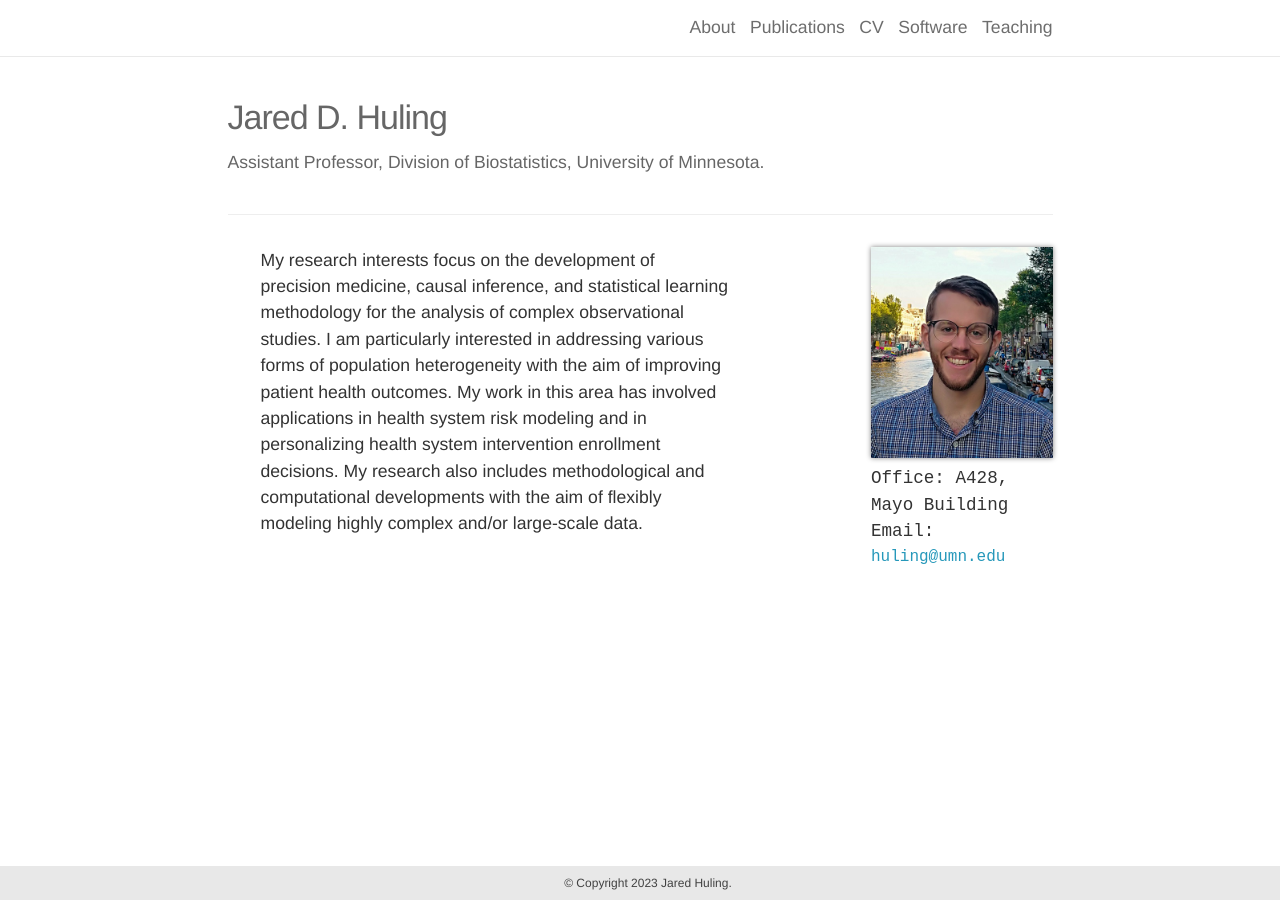
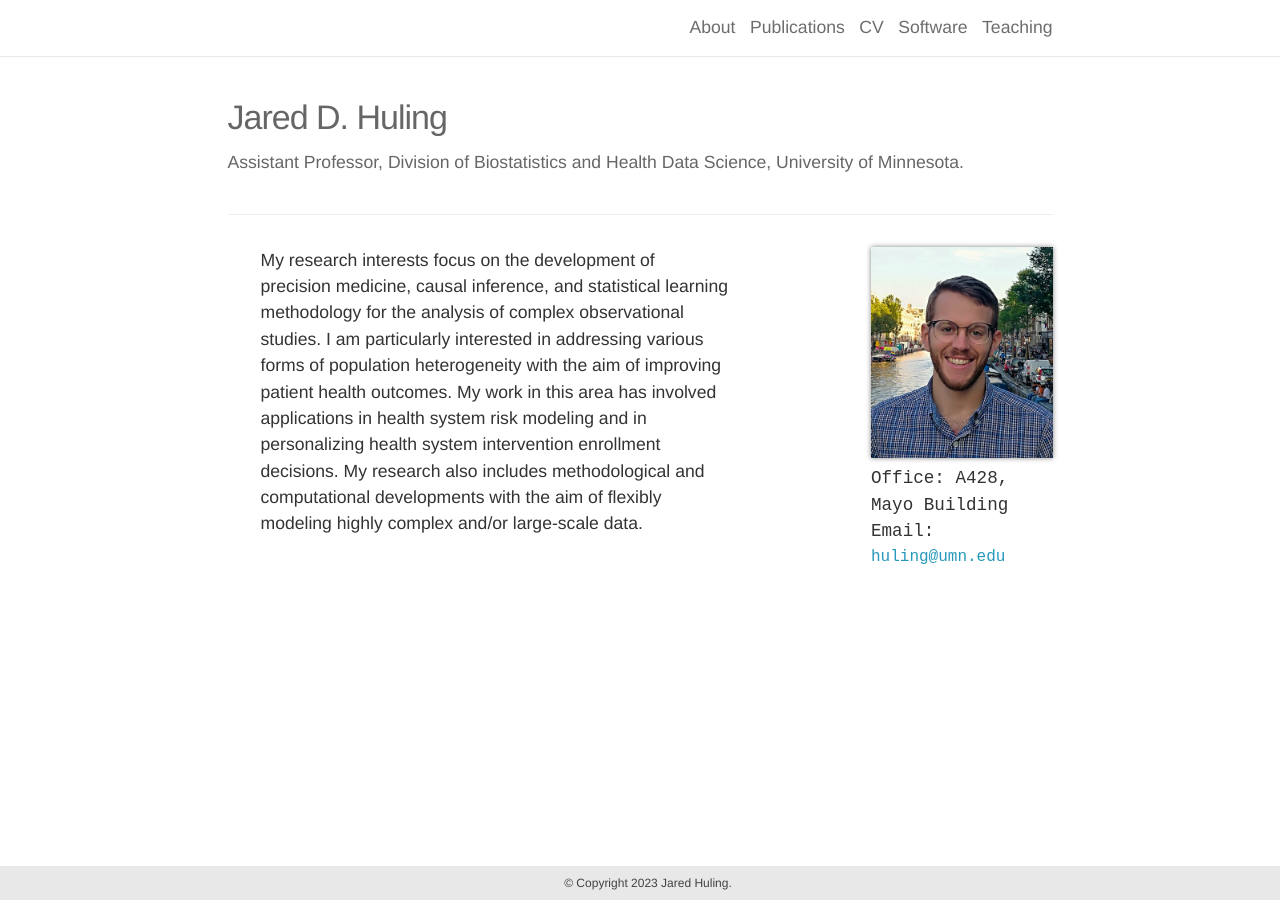
Before and after one commit to jaredhuling/jaredhuling.github.io, a Jekyll site: the page built from _pages/about.md, in a window 1280 px wide. Built offline with Jekyll 4.4.1, drawn with Linux system fonts in a browser that asks for light colours; nearby versions of some CDN libraries.

Commit message:
BHDS update

```diff
--- a/_pages/about.md
+++ b/_pages/about.md
@@ -2,7 +2,7 @@
 layout: about
 permalink: /
 title: Jared D. Huling
-description: Assistant Professor, <a href="https://www.sph.umn.edu/academics/divisions/biostatistics/">Division of Biostatistics</a>, <a href = "https://twin-cities.umn.edu/"> University of Minnesota</a>.
+description: Assistant Professor, <a href="https://www.sph.umn.edu/academics/divisions/biostatistics/">Division of Biostatistics and Health Data Science</a>, <a href = "https://twin-cities.umn.edu/"> University of Minnesota</a>.
 
 profile:
   align: right
```
